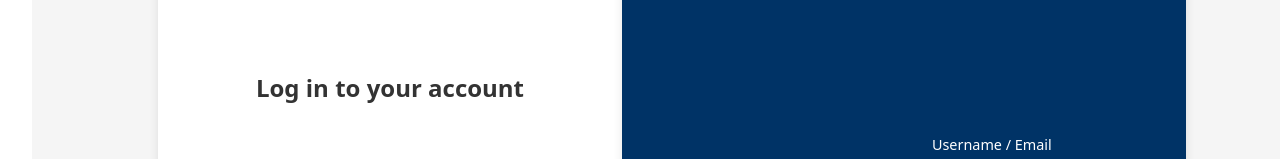
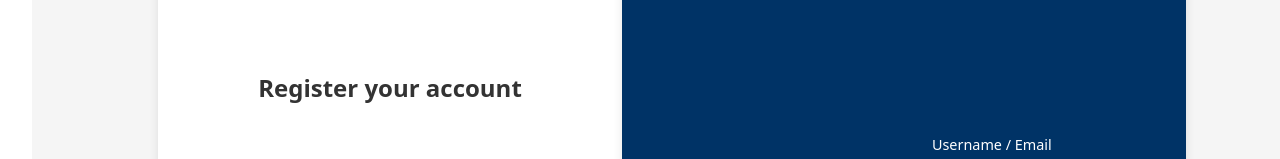
Before and after one commit to JasonTherawan/PlanIt, a React (Vite) app in the folder frontend/: page / in a window 1280 px wide. Shown: the part 139-298 px from the top of the page. Built offline with nearby package versions, Linux system fonts and the light colour scheme.

Commit message:
Update RegisterPage.jsx

```diff
--- a/frontend/src/views/RegisterPage.jsx
+++ b/frontend/src/views/RegisterPage.jsx
@@ -7,8 +7,8 @@ function RegisterPage() {
     <div className="registerpage-container">
       <div className="registerpage-left">
         <div className="register-welcome">
-          <h2>Log in to your account</h2>
-          <img src={LoginPageImage} alt="Login" />
+          <h2>Register your account</h2>
+          <img src={LoginPageImage} alt="" />
         </div>
       </div>
 
```
